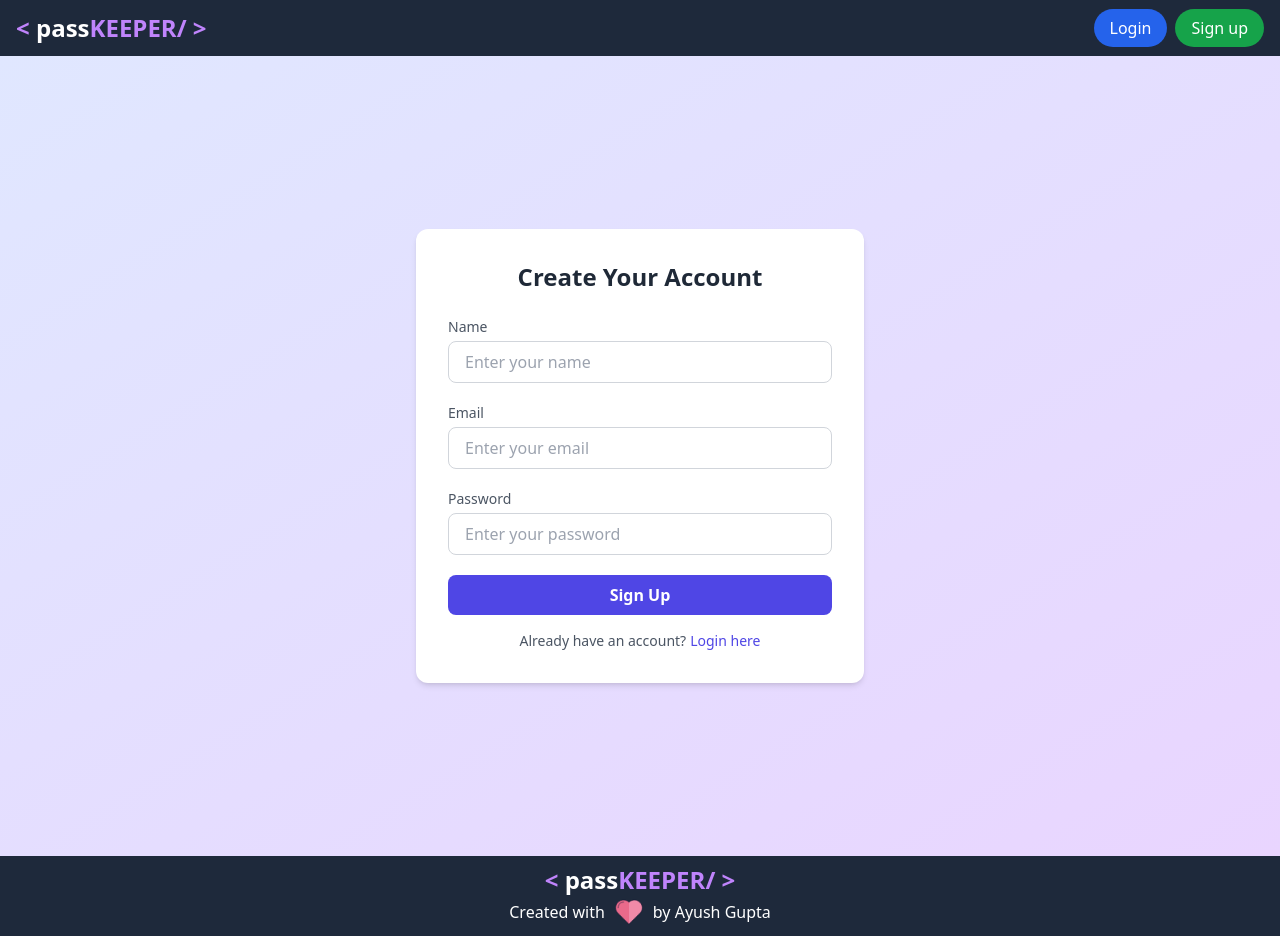
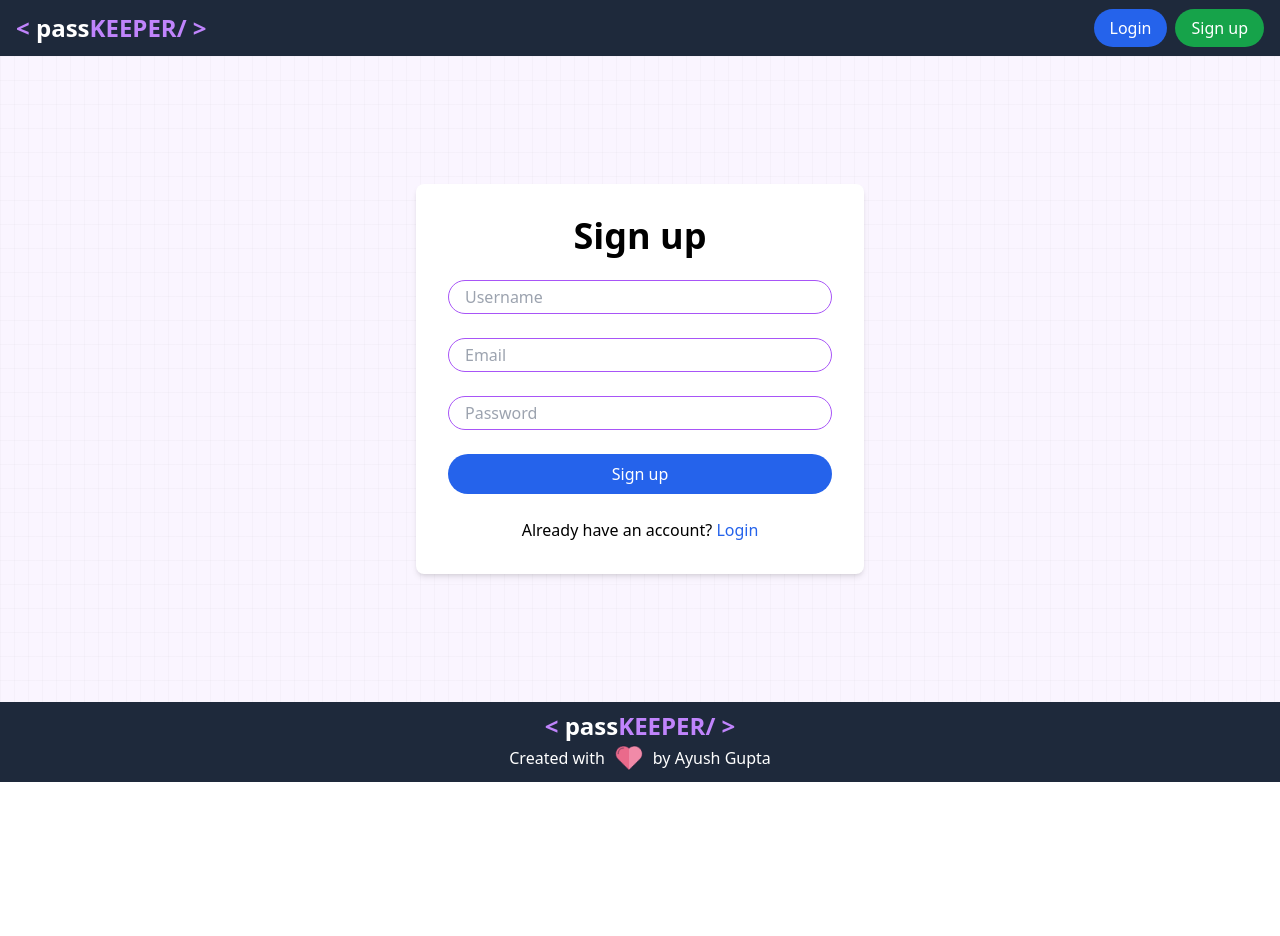
Before and after one commit to ayush-gupta456/pass_op, a React (Vite) app: page /signup in a window 1280 px wide. After the commit the page ends 800 px from the top, so only its background shows below. Built offline with nearby package versions, Linux system fonts and the light colour scheme.

Commit message:
Update Signup.jsx

```diff
--- a/src/components/Signup.jsx
+++ b/src/components/Signup.jsx
@@ -1,109 +1,105 @@
-import React, { useState } from 'react';
+import { useState } from 'react';
 import { Link, useNavigate } from 'react-router-dom';
-import { toast } from 'react-toastify';
+import { ToastContainer, toast } from 'react-toastify';
+import 'react-toastify/dist/ReactToastify.css';
 
+/**
+ * The Signup component handles user registration.
+ * @returns {React.ReactElement} - The signup form.
+ */
 const Signup = () => {
-  const [form, setForm] = useState({ name: '', email: '', password: '' });
-  const [loading, setLoading] = useState(false);
+    const [form, setForm] = useState({ username: '', email: '', password: '' });
     const navigate = useNavigate();
 
+    /**
+     * Handles changes to the form fields.
+     * @param {React.ChangeEvent<HTMLInputElement>} e - The change event.
+     */
     const handleChange = (e) => {
         setForm({ ...form, [e.target.name]: e.target.value });
     };
 
+    /**
+     * Handles the form submission.
+     * @param {React.FormEvent<HTMLFormElement>} e - The form event.
+     */
     const handleSubmit = async (e) => {
         e.preventDefault();
-
-    if (!form.name || !form.email || !form.password) {
-      toast.error('All fields are required');
+        const { username, email, password } = form;
+        if (username.length < 4 || password.length < 4 || email.length < 4) {
+            toast('Fields must be at least 4 characters', { type: 'error' });
             return;
         }
 
-    setLoading(true);
+        try {
+            const response = await fetch('https://pass-op-dkz6.onrender.com/api/auth/register', {
+                method: 'POST',
+                headers: { 'Content-Type': 'application/json' },
+                body: JSON.stringify({ username, email, password }),
+            });
+            // FOR DEPLOYMENT - Update the URL above to your production URL:
+            // const response = await fetch('https://your-production-domain.com/api/auth/register', {
 
-    try {
-      const res = await fetch('https://pass-op-dkz6.onrender.com/api/auth/createuser', {
-        method: 'POST',
-        headers: {
-          'Content-Type': 'application/json'
-        },
-        body: JSON.stringify(form)
-      });
-
-      const data = await res.json();
-      setLoading(false);
-
-      if (res.ok) {
-        toast.success('Signup successful! Please login.');
+            if (response.ok) {
+                toast('Signed up successfully!', { type: 'success' });
                 navigate('/login');
             } else {
-        toast.error(data.error || 'Signup failed');
+                const data = await response.json();
+                toast(data.error || 'User already exists', { type: 'error' });
             }
         } catch (error) {
-      setLoading(false);
-      toast.error('Something went wrong. Try again later.');
+            toast('Failed to sign up', { type: 'error' });
         }
     };
 
     return (
-    <div className="min-h-screen flex items-center justify-center bg-gradient-to-br from-indigo-100 to-purple-200">
-      <div className="bg-white shadow-md rounded-xl p-8 w-full max-w-md">
-        <h2 className="text-2xl font-bold text-center text-gray-800 mb-6">Create Your Account</h2>
-        <form onSubmit={handleSubmit} className="space-y-5">
-          <div>
-            <label htmlFor="name" className="block text-sm font-medium text-gray-600 mb-1">Name</label>
+        <>
+            <ToastContainer position="top-right" autoClose={5000} theme="dark" />
+            <div className="flex items-center justify-center min-h-[80.7vh] bg-purple-50 bg-[linear-gradient(to_right,#8080800a_1px,transparent_1px),linear-gradient(to_bottom,#8080800a_1px,transparent_1px)] bg-[size:14px_24px]">
+                <div className="w-full max-w-md p-8 space-y-6 bg-white rounded-lg shadow-md">
+                    <h1 className="text-4xl font-bold text-center">Sign up</h1>
+                    <form className="space-y-6" onSubmit={handleSubmit}>
                         <input
+                            value={form.username}
+                            onChange={handleChange}
+                            placeholder="Username"
+                            className="w-full p-4 py-1 border border-purple-500 rounded-full"
                             type="text"
-              name="name"
-              value={form.name}
+                            name="username"
+                        />
+                        <input
+                            value={form.email}
                             onChange={handleChange}
-              className="w-full border border-gray-300 rounded-lg px-4 py-2 focus:outline-none focus:ring-2 focus:ring-indigo-500"
-              placeholder="Enter your name"
-            />
-          </div>
-
-          <div>
-            <label htmlFor="email" className="block text-sm font-medium text-gray-600 mb-1">Email</label>
-            <input
+                            placeholder="Email"
+                            className="w-full p-4 py-1 border border-purple-500 rounded-full"
                             type="email"
                             name="email"
-              value={form.email}
+                        />
+                        <input
+                            value={form.password}
                             onChange={handleChange}
-              className="w-full border border-gray-300 rounded-lg px-4 py-2 focus:outline-none focus:ring-2 focus:ring-indigo-500"
-              placeholder="Enter your email"
-            />
-          </div>
-
-          <div>
-            <label htmlFor="password" className="block text-sm font-medium text-gray-600 mb-1">Password</label>
-            <input
+                            placeholder="Password"
+                            className="w-full p-4 py-1 border border-purple-500 rounded-full"
                             type="password"
                             name="password"
-              value={form.password}
-              onChange={handleChange}
-              className="w-full border border-gray-300 rounded-lg px-4 py-2 focus:outline-none focus:ring-2 focus:ring-indigo-500"
-              placeholder="Enter your password"
                         />
-          </div>
-
                         <button
                             type="submit"
-            disabled={loading}
-            className="w-full bg-indigo-600 text-white font-semibold py-2 px-4 rounded-lg hover:bg-indigo-700 transition-all duration-200"
+                            className="w-full px-8 py-2 text-white bg-blue-600 rounded-full"
                         >
-            {loading ? 'Signing Up...' : 'Sign Up'}
+                            Sign up
                         </button>
                     </form>
-
-        <p className="mt-4 text-center text-sm text-gray-600">
-          Already have an account?
-          <Link to="/login" className="text-indigo-600 font-medium ml-1 hover:underline">
-            Login here
+                    <p className="text-center">
+                        Already have an account?{' '}
+                        <Link to="/login" className="text-blue-600">
+                            Login
                         </Link>
                     </p>
                 </div>
             </div>
+        </>
     );
 };
 
-export default Signup;
+export default Signup;
```
Lines whose indentation alone changed are shown as unchanged.
